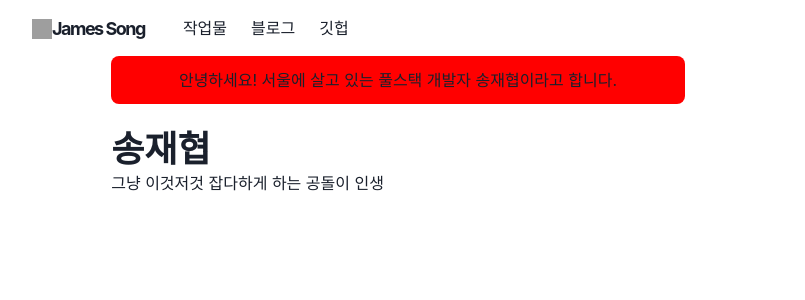
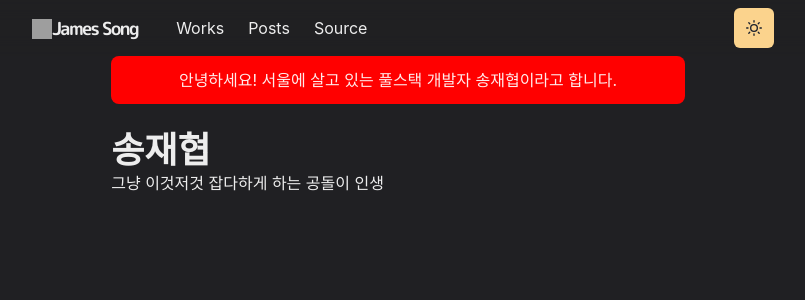
Before and after one commit to one-summers-day/FirstReactProject, a Next.js app: page / in a window 1280 px wide. Shown: the top 300 px of the page, without its empty margins (242-1047 px from the left). Built offline with nearby package versions, Linux system fonts and the light colour scheme; grey boxes are pictures that could not be loaded.

Commit message:
다크모드 구현, 다크모드 토글 추가, 폰트 추가

```diff
--- /dev/null
+++ b/components/chakra.js
@@ -0,0 +1,27 @@
+import {
+      ChakraProvider,
+      cookieStorageManager,
+      localStorageManager
+    } from '@chakra-ui/react'
+    import theme from '../lib/theme'
+
+    export default function Chakra({ cookies, children }) {
+      const colorModeManager =
+        typeof cookies === 'string'
+          ? cookieStorageManager(cookies)
+          : localStorageManager
+
+      return (
+        <ChakraProvider theme={theme} colorModeManager={colorModeManager}>
+          {children}
+        </ChakraProvider>
+      )
+    }
+
+    export async function getServerSideProps({ req }) {
+      return {
+        props: {
+          cookies: req.headers.cookie ?? ''
+        }
+      }
+    }
--- /dev/null
+++ b/components/fonts.js
@@ -0,0 +1,6 @@
+const Fonts = () => (
+      <style jsx global>{`
+        @import url('https://fonts.googleapis.com/css2?family=M+PLUS+Rounded+1c:wght@300;700&display=swap');
+      `}</style>
+    )
+    export default Fonts
--- a/components/navbar.js
+++ b/components/navbar.js
@@ -15,6 +15,7 @@
   useColorModeValue
 } from '@chakra-ui/react'
 import { HamburgerIcon } from '@chakra-ui/icons'
+import ThemeToggleButton from './theme-toggle-button'
 
 const LinkItem = ({ href, path, target, children, ...props }) => {
   const active = path === href
@@ -70,10 +71,10 @@
           mt={{ base: 4, md: 0 }}
         >
           <LinkItem href="/works" path={path}>
-            작업물
+            Works
           </LinkItem>
           <LinkItem href="/posts" path={path}>
-            블로그
+            Posts
           </LinkItem>
           <LinkItem
             target="_blank"
@@ -84,11 +85,13 @@
             style={{ gap: 4 }}
             pl={2}
           >
-            깃헙
+            Source
           </LinkItem>
         </Stack>
 
         <Box flex={1} align="right">
+          <ThemeToggleButton />
+
           <Box ml={2} display={{ base: 'inline-block', md: 'none' }}>
             <Menu isLazy id="navbar-menu">
               <MenuButton
--- /dev/null
+++ b/components/theme-toggle-button.js
@@ -0,0 +1,29 @@
+import { AnimatePresence, motion } from 'framer-motion'
+import { IconButton, useColorMode, useColorModeValue } from '@chakra-ui/react'
+import { SunIcon, MoonIcon } from '@chakra-ui/icons'
+
+const ThemeToggleButton = () => {
+  const { toggleColorMode } = useColorMode()
+
+  return (
+    <AnimatePresence exitBeforeEnter initial={false}>
+      <motion.div
+        style={{ display: 'inline-block' }}
+        key={useColorModeValue('light', 'dark')}
+        initial={{ y: -20, opacity: 0 }}
+        animate={{ y: 0, opacity: 1 }}
+        exit={{ y: 20, opacity: 0 }}
+        transition={{ duration: 0.2 }}
+      >
+        <IconButton
+          aria-label="Toggle theme"
+          colorScheme={useColorModeValue('purple', 'orange')}
+          icon={useColorModeValue(<MoonIcon />, <SunIcon />)}
+          onClick={toggleColorMode}
+        ></IconButton>
+      </motion.div>
+    </AnimatePresence>
+  )
+}
+
+export default ThemeToggleButton
--- /dev/null
+++ b/lib/theme.js
@@ -0,0 +1,48 @@
+import { extendTheme } from '@chakra-ui/react'
+import { mode } from '@chakra-ui/theme-tools'
+
+const styles = {
+  global: props => ({
+    body: {
+      bg: mode('#f0e7db', '#202023')(props)
+    }
+  })
+}
+
+const components = {
+  Heading: {
+    variants: {
+      'section-title': {
+        textDecoration: 'underline',
+        fontSize: 20,
+        textUnderlineOffset: 6,
+        textDecorationColor: '#525252',
+        textDecorationThickness: 4,
+        marginTop: 3,
+        marginBottom: 4
+      }
+    }
+  },
+  Link: {
+    baseStyle: props => ({
+      color: mode('#3d7aed', '#ff63c3')(props),
+      textUnderlineOffset: 3
+    })
+  }
+}
+
+const fonts = {
+  heading: "'M PLUS Rounded 1c'"
+}
+
+const colors = {
+  grassTeal: '#88ccca'
+}
+
+const config = {
+  initialColorMode: 'dark',
+  useSystemColorMode: true
+}
+
+const theme = extendTheme({ config, styles, components, fonts, colors })
+export default theme
--- a/pages/_app.js
+++ b/pages/_app.js
@@ -1,14 +1,31 @@
-import {ChakraProvider} from '@chakra-ui/react'
 import Layout from '../components/layouts/main'
+import Fonts from '../components/fonts'
+import { AnimatePresence } from 'framer-motion'
+import Chakra from '../components/chakra'
 
-const Website = ({Component, pageProps, router}) => {
-      return (
-            <ChakraProvider>
-                  <Layout router = {router}>
-                        <Component {...pageProps} key={router.route} />
-                  </Layout>
-            </ChakraProvider>
-      )
+if (typeof window !== 'undefined') {
+  window.history.scrollRestoration = 'manual'
+}
+
+function Website({ Component, pageProps, router }) {
+  return (
+    <Chakra cookies={pageProps.cookies}>
+      <Fonts />
+      <Layout router={router}>
+        <AnimatePresence
+          exitBeforeEnter
+          initial={true}
+          onExitComplete={() => {
+            if (typeof window !== 'undefined') {
+              window.scrollTo({ top: 0 })
+            }
+          }}
+        >
+          <Component {...pageProps} key={router.route} />
+        </AnimatePresence>
+      </Layout>
+    </Chakra>
+  )
 }
 
 export default Website
--- /dev/null
+++ b/pages/_document.js
@@ -0,0 +1,18 @@
+import { ColorModeScript } from '@chakra-ui/react'
+import NextDocument, { Html, Head, Main, NextScript } from 'next/document'
+import theme from '../lib/theme'
+
+export default class Document extends NextDocument {
+  render() {
+    return (
+      <Html lang="en">
+        <Head />
+        <body>
+          <ColorModeScript initialColorMode={theme.config.initialColorMode} />
+          <Main />
+          <NextScript />
+        </body>
+      </Html>
+    )
+  }
+}
```
Also changed, not shown: 1 other file (tests, documents, lock files or other folders).
